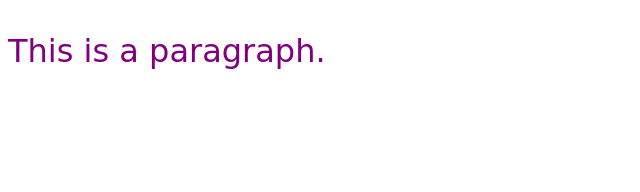
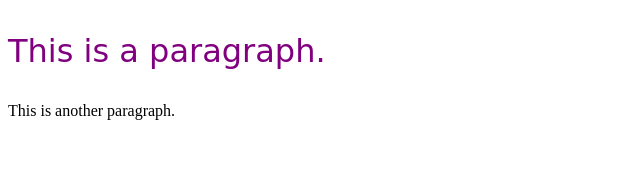
Before and after one commit to mooninlearn/learn-svelte-web-official_tutorial, a Svelte app: page / in a window 1280 px wide. Shown: the top 192 px of the page, without its empty margins (0-640 px from the left). Built offline with nearby package versions, Linux system fonts and the light colour scheme.

Commit message:
Introduction  Nested components

```diff
--- a/src/App.svelte
+++ b/src/App.svelte
@@ -1,4 +1,9 @@
+<script>
+	import Nested from './Nested.svelte';
+</script>
+
 <p>This is a paragraph.</p>
+<Nested/>
 
 <style>
 	p {
--- /dev/null
+++ b/src/Nested.svelte
@@ -0,0 +1 @@
+<p>This is another paragraph.</p>
```
Also changed, not shown: 1 other file (tests, documents, lock files or other folders).
